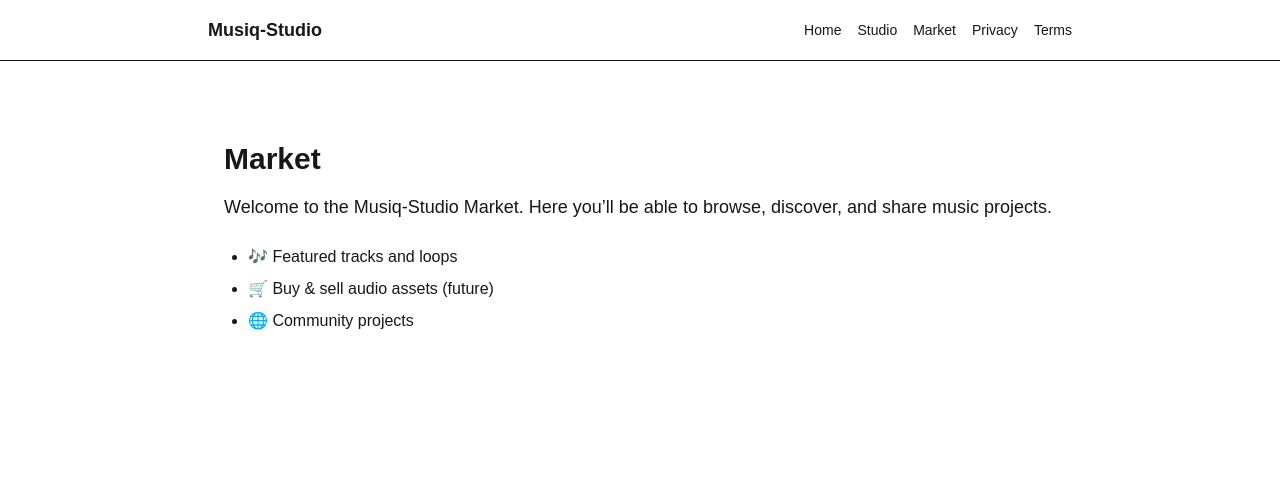
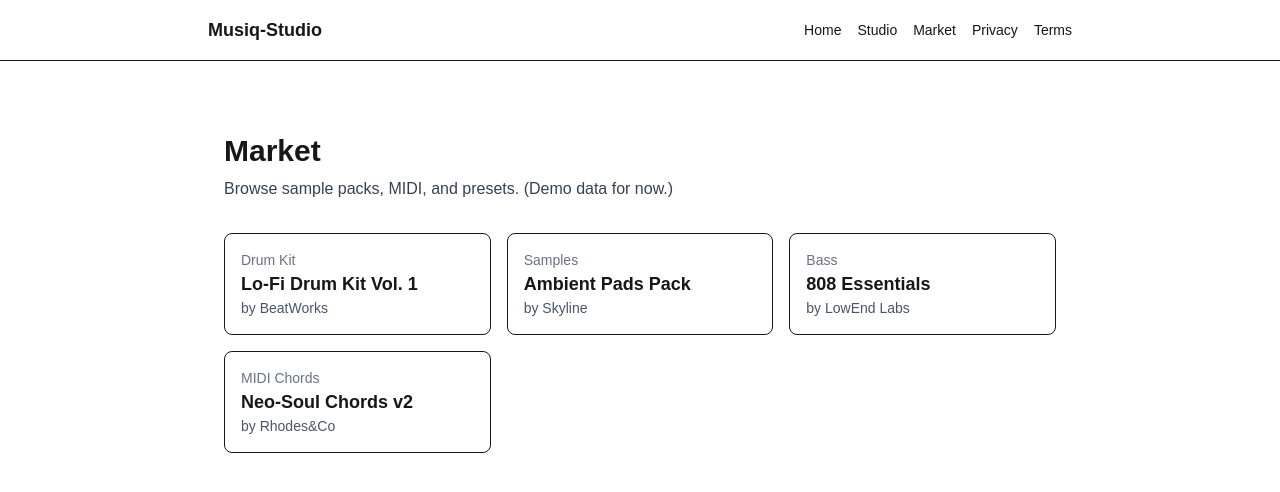
Before and after one commit to TPayne011/musiq-studio, a Next.js app: page /market in a window 1280 px wide. Shown: the top 492 px of the page. Built offline with nearby package versions, Linux system fonts and the light colour scheme.

Commit message:
Market: add simple grid and card component

```diff
--- /dev/null
+++ b/src/app/components/Card.tsx
@@ -0,0 +1,21 @@
+// src/app/components/Card.tsx
+type Props = {
+  title: string;
+  author?: string;
+  tag?: string;
+  href?: string;
+};
+
+export default function Card({ title, author, tag, href }: Props) {
+  const Wrapper = href ? "a" : "div";
+  return (
+    <Wrapper
+      {...(href ? { href } : {})}
+      className="block rounded-lg border p-4 hover:shadow-sm transition"
+    >
+      <div className="text-sm text-gray-500">{tag}</div>
+      <h3 className="text-lg font-semibold">{title}</h3>
+      {author && <p className="text-sm text-gray-600">by {author}</p>}
+    </Wrapper>
+  );
+}
--- a/src/app/market/page.tsx
+++ b/src/app/market/page.tsx
@@ -1,17 +1,36 @@
 // src/app/market/page.tsx
+import Card from "../components/Card";
+
+const items = [
+  {
+    title: "Lo-Fi Drum Kit Vol. 1",
+    author: "BeatWorks",
+    tag: "Drum Kit",
+    href: "#",
+  },
+  { title: "Ambient Pads Pack", author: "Skyline", tag: "Samples", href: "#" },
+  { title: "808 Essentials", author: "LowEnd Labs", tag: "Bass", href: "#" },
+  {
+    title: "Neo-Soul Chords v2",
+    author: "Rhodes&Co",
+    tag: "MIDI Chords",
+    href: "#",
+  },
+];
+
 export default function MarketPage() {
   return (
-    <main className="max-w-4xl mx-auto px-4 py-12">
-      <h1 className="text-3xl font-bold mb-4">Market</h1>
-      <p className="text-lg mb-6">
-        Welcome to the Musiq-Studio Market. Here you’ll be able to browse,
-        discover, and share music projects.
+    <main className="max-w-5xl mx-auto px-4 py-10">
+      <h1 className="text-3xl font-bold mb-2">Market</h1>
+      <p className="text-gray-700 mb-8">
+        Browse sample packs, MIDI, and presets. (Demo data for now.)
       </p>
-      <ul className="list-disc pl-6 space-y-2">
-        <li>🎶 Featured tracks and loops</li>
-        <li>🛒 Buy & sell audio assets (future)</li>
-        <li>🌐 Community projects</li>
-      </ul>
+
+      <div className="grid gap-4 sm:grid-cols-2 lg:grid-cols-3">
+        {items.map((it) => (
+          <Card key={it.title} {...it} />
+        ))}
+      </div>
     </main>
   );
 }
```
